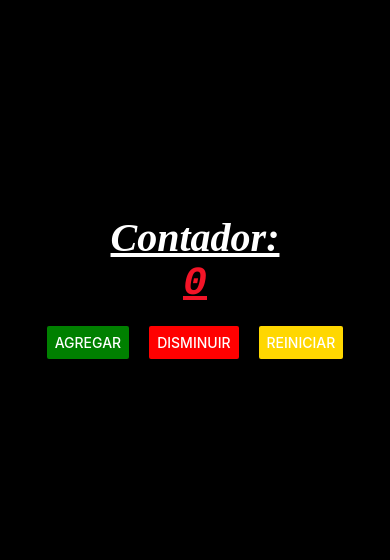
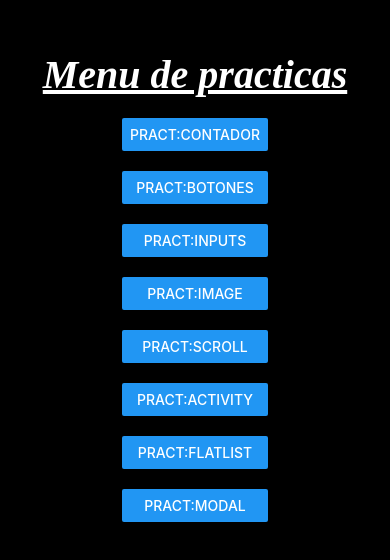
Before and after one commit to Traz0o/PAM211, a React Native app in the folder intro/: screen / in a window 390 px wide. Shown: the part 136-696 px from the top of the page. Built offline with nearby package versions, Linux system fonts and the light colour scheme.

Commit message:
Implementación de menu
Se implementó un menu para las practicas pendientes que tenemos proximamente

```diff
--- a/intro/App.js
+++ b/intro/App.js
@@ -1,4 +1,5 @@
-import ContadorScreen from './Screens/ContadorScreen';
+
+import MenuScreen from './Screens/MenuScreen';
 
 
 
@@ -7,7 +8,7 @@ import ContadorScreen from './Screens/ContadorScreen';
 //2.- Zona de la funcion principal
 export default function App() {
   return (
-    <ContadorScreen/>
+    <MenuScreen />
 
   );
 }
--- /dev/null
+++ b/intro/Screens/BotoneScreen.js
@@ -0,0 +1,24 @@
+import { Text, View } from 'react-native'
+import MenuScreen from './MenuScreen'
+import { Button } from 'react-native-web'
+import { useState } from 'react'
+
+
+export default function BotoneScreen (){
+    const [screen, setScreen] = useState('Menu');
+    switch(screen) {
+        case 'menu':
+            return <MenuScreen />;
+        case 'botones':
+        default:
+           return (
+      <View>
+        <Text>Proximamente...</Text>
+        <Button title="Regresar al menu" onPress={() => setScreen('menu')}/>
+      </View>
+
+
+    )
+    }
+
+}
--- a/intro/Screens/ContadorScreen.js
+++ b/intro/Screens/ContadorScreen.js
@@ -11,6 +11,12 @@ import { Button } from 'react-native-web';
 export default function ContadorScreen() {
   const [contador, setContador] = useState(0); //Estado inicial del contador
   //contador = la variable, setContador = funcion para actualizar el estado, useState(0) = valor inicial del estado
+  const [screen, setScreen] = useState('Menu');
+  switch(screen) {
+    case 'menu':
+        return <MenuScreen />;
+    case 'contador':
+    default:
   return (
 
 
@@ -22,11 +28,15 @@ export default function ContadorScreen() {
       <Button color='red' title = "Disminuir" onPress={()=>setContador(contador-1)}/> {/* Llamar a la funcion que actualiza el estado, en este caso se le resta 1 al contador */}
       <Button color='gold' title = "Reiniciar" onPress={()=>setContador(contador==0)}/> {/* Llamar a la funcion que actualiza el estado, en este caso se reinicia el contador a 0 */}
         </View>
-
+        <View style = {styles.botonMenu}>
+      <Button title = "Regresar al menu" onPress={()=>setScreen('menu')}/> {/* Llamar a la funcion que actualiza el estado, en este caso se reinicia el contador a 0 */}
+        </View>
 
       <StatusBar style="auto" />
     </View>
   );
+}
+
 }
 
 //3.- Zona de los estilos
@@ -59,5 +69,10 @@ const styles = StyleSheet.create({
     justifyContent:'space-between',
     gap:20,
   },
+  botonMenu:{
+    marginTop:20,
+    padding:10,
+    borderRadius:5,
+  }
 
 });
--- /dev/null
+++ b/intro/Screens/MenuScreen.js
@@ -0,0 +1,64 @@
+import { Text, StyleSheet, View } from 'react-native'
+import React, { Component, use } from 'react'
+import BotoneScreen from './BotoneScreen'
+import ContadorScreen from './ContadorScreen'
+import { Button } from 'react-native-web'
+import { useState } from 'react'
+
+export default function MenuScreen() {
+    const [screen, setScreen] = useState('menu');
+    switch(screen) {
+        case 'contador':
+            return <ContadorScreen />;
+        case 'botones':
+            return <BotoneScreen/>;
+        case 'menu':
+            default:
+                return (
+
+      <View style={styles.container}>
+        <Text style={styles.texto}>Menu de practicas</Text>
+        <View style = {styles.botones}>
+        <Button title = "Pract:Contador" onPress={() => setScreen('contador')}/>
+        <Button title = 'Pract:Botones' onPress={() => setScreen('botones')}/>
+        <Button title = 'Pract:Inputs' onPress={() => setScreen('botones')}/>
+        <Button title = 'Pract:image' onPress={() => setScreen('botones')}/>
+        <Button title = 'Pract:Scroll' onPress={() => setScreen('botones')}/>
+        <Button title = 'Pract:activity' onPress={() => setScreen('botones')}/>
+        <Button title = 'Pract:Flatlist' onPress={() => setScreen('botones')}/>
+        <Button title = 'Pract:Modal' onPress={() => setScreen('botones')}/>
+        </View>
+
+      </View>
+    )
+
+
+
+    }
+
+}
+
+const styles = StyleSheet.create({
+    container: {
+    flex: 1,
+    backgroundColor: '#000000ff',
+    alignItems: 'center',
+    justifyContent: 'center',
+  },
+  texto:{
+    color:'#ffffffff',
+    fontSize:40,
+    fontFamily:'Times New Roman',
+    fontWeight: 'bold',
+    fontStyle: 'italic',
+    textDecorationLine: 'underline',
+  },
+  botones:{
+    marginTop:20,
+    flexDirection:'column',
+    justifyContent:'space-between',
+    gap:20,
+  },
+
+
+})
```
